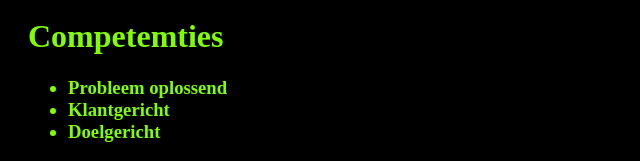
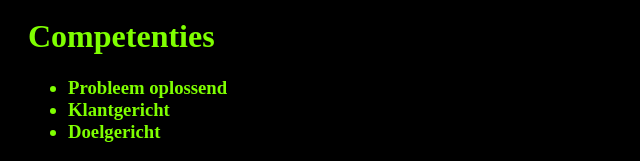
Before and after one commit to BigDRick/W1-001, a plain HTML site: page index.html in a window 1280 px wide. Shown: the part 546-707 px from the top of the page, 0-640 px from the left. Drawn offline with Linux system fonts and the light colour scheme.

Commit message:
Update index.html

```diff
--- a/index.html
+++ b/index.html
@@ -21,7 +21,7 @@ E-mail: erikpostema@gmail.com <br>
 Geboren 13 november 1972 te Emmen <br>
 <br>
   </h3>
-    <h1>Competemties </h1>
+    <h1>Competenties </h1>
     <h3>
 <ul>
     <li>Probleem oplossend </LI>
```
